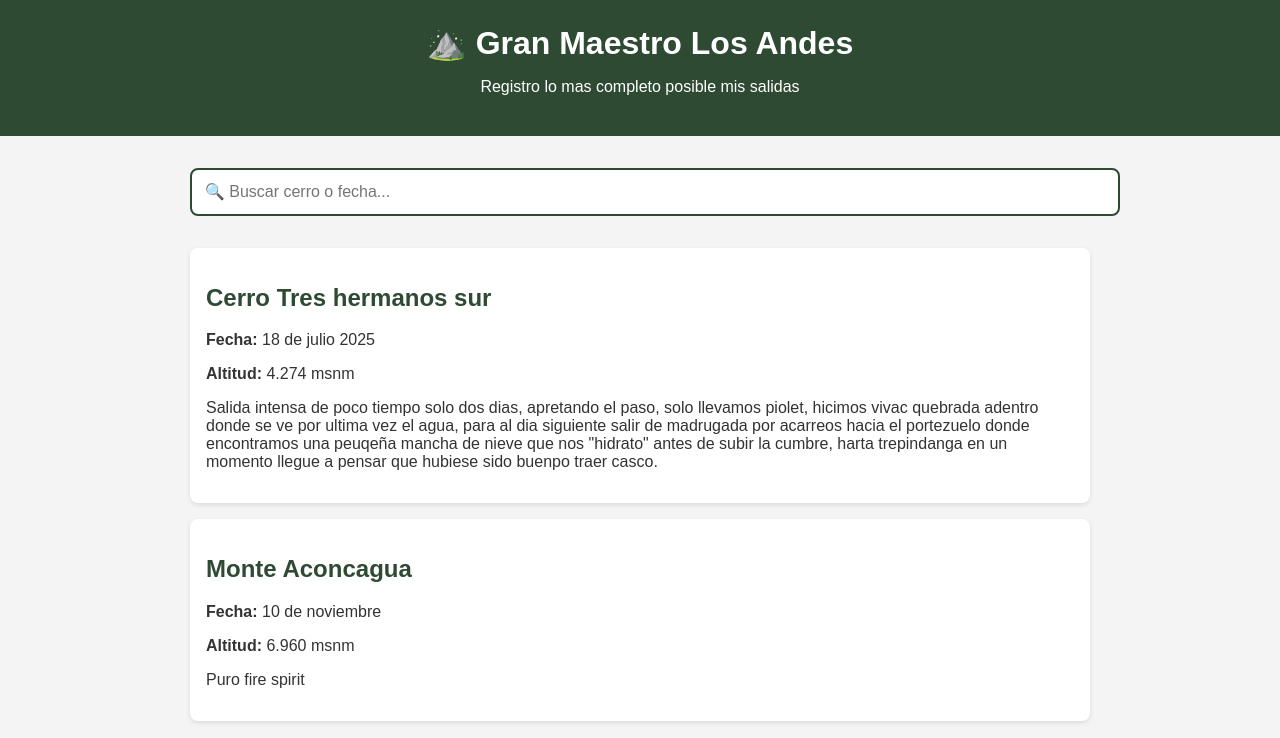
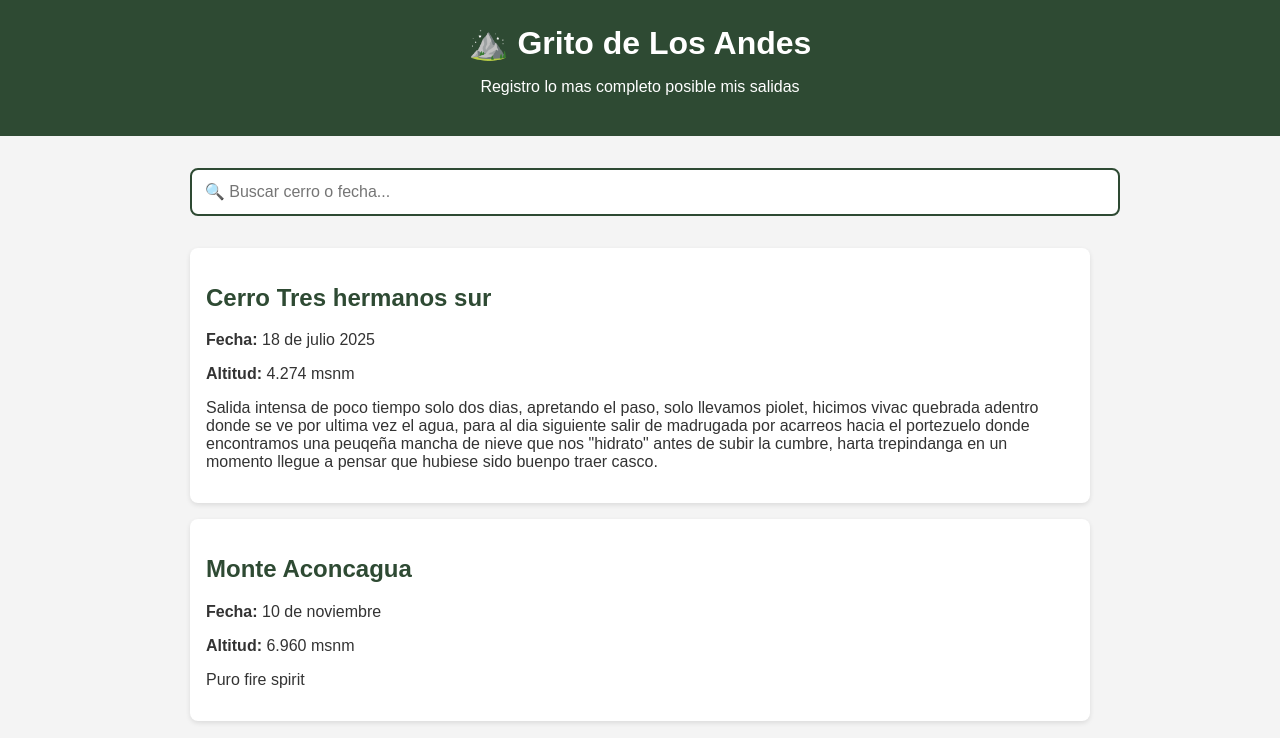
Before and after one commit to newenmawida00-gif/AndesGoldSpirit, a plain HTML site: page index.html in a window 1280 px wide. Shown: the top 738 px of the page. Drawn offline with nearby package versions, Linux system fonts and the light colour scheme.

Commit message:
Update index.html

```diff
--- a/index.html
+++ b/index.html
@@ -11,7 +11,7 @@
 </head>
 <body>
   <header>
-    <h1>⛰️ Gran Maestro Los Andes</h1>
+    <h1>⛰️ Grito de Los Andes</h1>
     <p>Registro lo mas completo posible mis salidas</p>
   </header>
 
```
